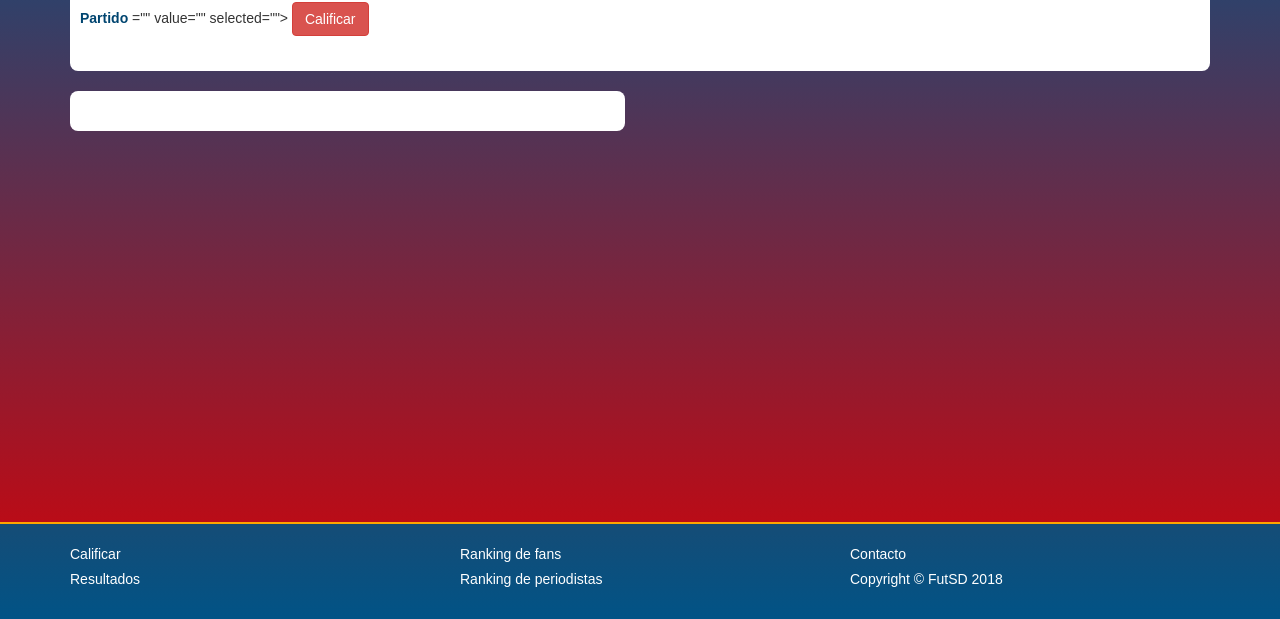
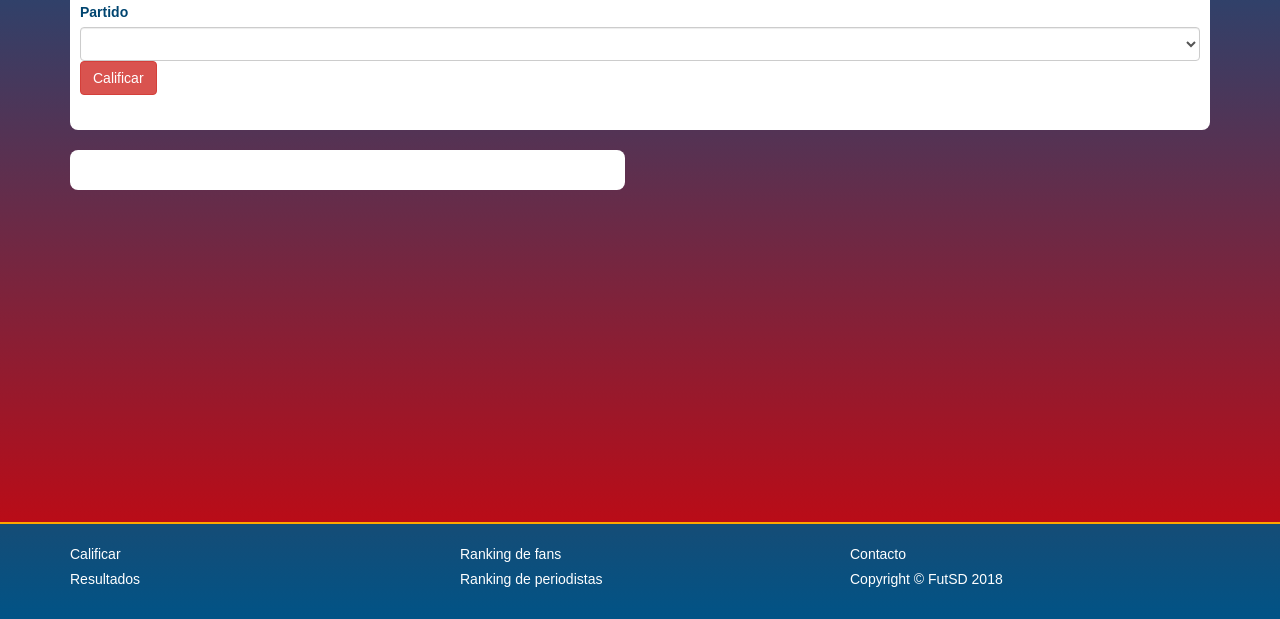
Before and after one commit to juanmanuelbarral/sistDist18, a plain HTML site: page Obligatorio/calificacion.html in a window 1280 px wide. Shown: the part 181-800 px from the top of the page. Drawn offline with nearby package versions, Linux system fonts and the light colour scheme.

Commit message:
faltaba un >

```diff
--- a/Obligatorio/calificacion.html
+++ b/Obligatorio/calificacion.html
@@ -19,6 +19,7 @@
 
 <body>
 
+    <!-- NAVBAR -->
     <nav class="navbar navbar-default borde-inferior navbar-fixed-top" id="barra-navegacion">
         <div class="container">
             <!-- Brand and toggle get grouped for better mobile display -->
@@ -58,7 +59,7 @@
                         <h2 class="texto-azul">Selecciona un partido para calificar</h2>
                         <div class="form-group">
                             <label for="partido" class="texto-azul">Partido</label>
-                            <select name="partido" id="partido-filtro" class="form-control"
+                            <select name="partido" id="partido-filtro" class="form-control">
                                 <option value="" selected></option>
                                 <option v-for="partido in partidos_vue" v-bind:value="partido">
                                     {{partido.local}} vs {{partido.visitante}} | {{partido.fecha}} {{partido.hora}}
```
